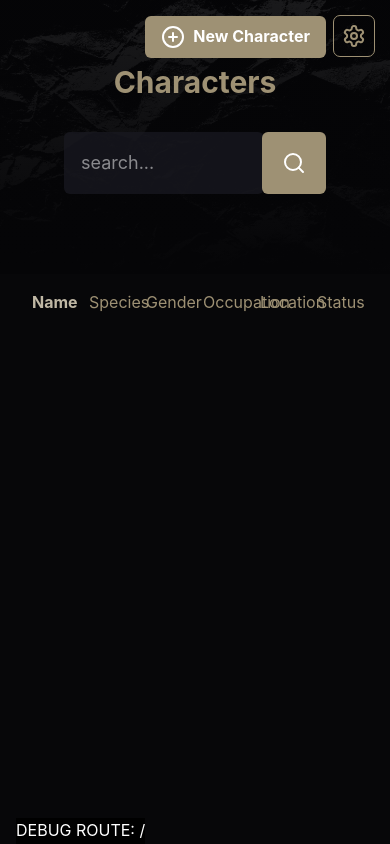
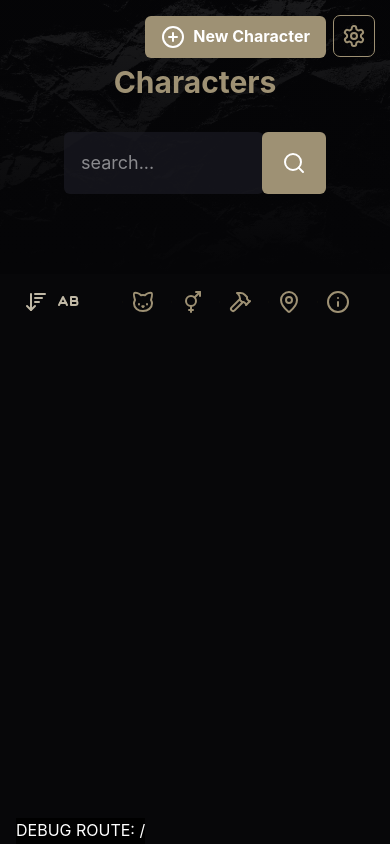
Before and after one commit to andrefz-dania/name-tracker, a Svelte app: page / in a window 390 px wide. Built offline with nearby package versions, Linux system fonts and the light colour scheme.

Commit message:
add icons to columns when list is not wide enough

```diff
--- a/src/renderer/src/components/CharacterCard.svelte
+++ b/src/renderer/src/components/CharacterCard.svelte
@@ -1,7 +1,7 @@
 <script lang="ts">
   import { truncateString } from '../utils/truncateString'
   import type { CharacterType } from '../../../types/types'
-  import { TrashIcon } from '@lucide/svelte'
+  import { TrashIcon, UserIcon } from '@lucide/svelte'
   import { Heading2 } from './Headings.svelte'
   import StatusMarker from './StatusMarker.svelte'
   let { character, refresh }: { character: CharacterType; refresh: () => void } = $props()
@@ -34,9 +34,11 @@
 
 <a href={link}>
   <li
-    class="grid grid-cols-6 gap-x-4 px-4 py-2 place-content-between items-center bg-layer1 hover:bg-layer2 rounded-sm"
-  >
-    <h3 class="font-bold text-lg">{character.name}</h3>
+    class="grid grid-cols-7 gap-x-4 px-4 py-2 place-content-between items-center bg-layer1 hover:bg-layer2 rounded-sm"
+  ><div class="col-span-2 w-full flex gap-2">
+  <UserIcon></UserIcon>
+    <h3 class="font-bold col-span-2">{character.name}</h3>
+  </div>
     {@render Field(character.species)}
     {@render Field(character.gender)}
     {@render Field(character.occupation)}
@@ -77,9 +79,9 @@
     </div>
 
     {#if character.desc}
-      <p class="col-span-6 opacity-50">{truncateString(character.desc, 120)}</p>
+      <p class="col-span-7 opacity-50">{truncateString(character.desc, 220)}</p>
     {:else}
-      <p class="h-0 col-span-6"></p>
+      <p class="h-0 col-span-7"></p>
     {/if}
   </li>
 </a>
--- a/src/renderer/src/components/CharacterList.svelte
+++ b/src/renderer/src/components/CharacterList.svelte
@@ -3,8 +3,14 @@
     ArrowDownWideNarrow,
     ArrowUpDown,
     ArrowUpNarrowWide,
+    CaseUpper,
+    Cat,
     CirclePlus,
+    Hammer,
+    Info,
+    MapPin,
     Search,
+    VenusAndMars,
     XIcon
   } from '@lucide/svelte'
   import CharacterCard from './CharacterCard.svelte'
@@ -88,36 +94,59 @@
   {/if}
 {/snippet}
 
+{#snippet ColumnLabelIcon(name: String)}
+  {#if name == 'species'}
+  <Cat></Cat>
+  {:else if name == 'name'}
+  <CaseUpper></CaseUpper>
+  {:else if name == 'occupation'}
+  <Hammer></Hammer>
+  {:else if name == 'location'}
+  <MapPin></MapPin>
+  {:else if name == 'gender'}
+  <VenusAndMars></VenusAndMars>
+  {:else if name == 'status'}
+  <Info></Info>
+  {/if}
+{/snippet}
+
 {#snippet ColumnLabel(name: String)}
   {#if sortColumn == name}
     <button
-      class="flex flex-row gap-2 hover:bg-layer1 p-2 px-2 rounded-md text-primary-highlight hover:text-white relative"
+      class="flex w-full flex-row gap-2 hover:bg-layer1 p-2 px-2 rounded-md text-primary-highlight hover:text-white relative"
       onclick={() => {
         sortColumn = name
         sortReverse = !sortReverse
       }}
     >
       {@render ColumnIcon()}
-      <p class="capitalize font-bold">{name}</p>
-      <!-- <div class="bg-linear-to-r from-transparent via-primary to-transparent h-0.5 w-full absolute bottom-0"></div> -->
+      <p class="capitalize font-bold sr-only md:not-sr-only">{name}</p>
+            <div class="not-sr-only md:sr-only">
+      {@render ColumnLabelIcon(name)}
+      </div>
     </button>
   {:else}
     <button
-      class="flex flex-row gap-2 hover:bg-layer1 p-2 px-2 rounded-md text-primary hover:text-primary-highlight"
+      class="flex w-full flex-row gap-2 hover:bg-layer1 p-2 px-2 rounded-md text-primary hover:text-primary-highlight"
       onclick={() => (sortColumn = name)}
     >
       <ArrowUpDown class="scale-75" />
-      <p class="capitalize">{name}</p>
+      <p class="capitalize sr-only md:not-sr-only">{name}</p>
+      <div class="not-sr-only md:sr-only">
+      {@render ColumnLabelIcon(name)}
+      </div>
     </button>
   {/if}
 {/snippet}
 
-<div class="grid grid-cols-6 pr-4 w-full rounded-md place-items-between max-w-7xl mx-auto">
+<div class="grid grid-cols-7 pr-4 w-full rounded-md place-items-between max-w-7xl mx-auto">
   <!-- table header -->
-  {@render ColumnLabel('name')}
+   <div class="col-span-2 w-full">
+    {@render ColumnLabel('name')}
+   </div>
   {@render ColumnLabel('species')}
   {@render ColumnLabel('gender')}
-  {@render ColumnLabel('occupation')}
+    {@render ColumnLabel('occupation')}
   {@render ColumnLabel('location')}
   {@render ColumnLabel('status')}
 </div>
```
Also changed, not shown: 1 other file (tests, documents, lock files or other folders).
